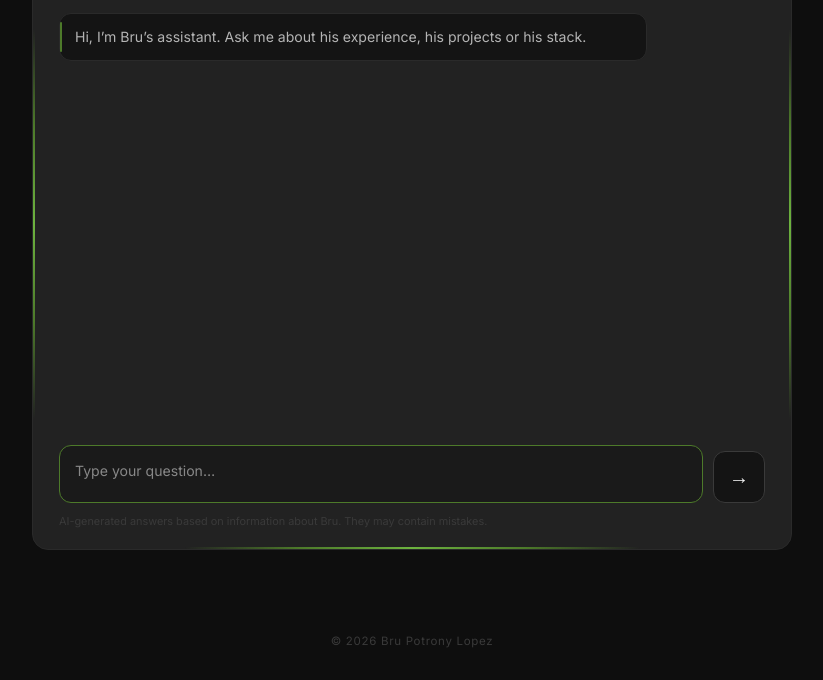
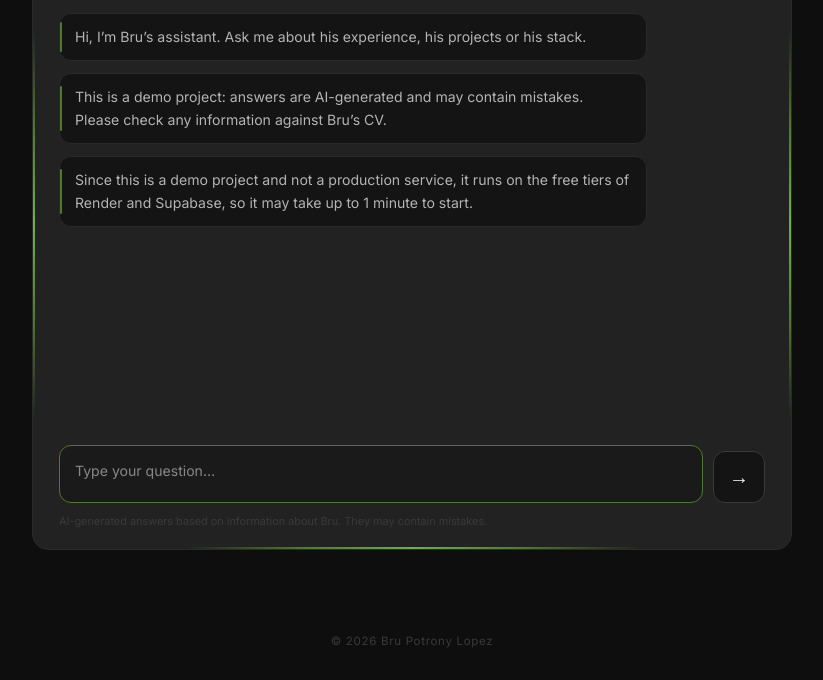
Before and after one commit to BruPotrony/LandingPage, a plain HTML site: page ask-bru.html in a window 1280 px wide. Shown: the part 186-866 px from the top of the page, without its empty margins (228-1051 px from the left). Drawn offline with Linux system fonts and the light colour scheme; no server answers.

Commit message:
health endpoint now wakes supabase and ask bru shows cold start and demo project notices

```diff
--- a/ask-bru.html
+++ b/ask-bru.html
@@ -47,6 +47,11 @@
               <p data-i18n="chatWelcome">Hola, soy el asistente de Bru. Pregúntame por su experiencia, sus proyectos o su stack.</p>
             </div>
           </article>
+          <article class="msg msg-bot">
+            <div class="msg-body">
+              <p data-i18n="chatDemo">Esto es un proyecto de prueba: las respuestas las genera una IA y pueden contener errores. Contrasta cualquier dato con el CV de Bru.</p>
+            </div>
+          </article>
         </div>
 
         <form class="chat-form" data-form>
--- a/js/ask-bru.js
+++ b/js/ask-bru.js
@@ -44,12 +44,31 @@
     statusText.textContent = t(key);
   };
 
+  const COLD_START_MS = 3000;
+  const RETRY_MS = 5000;
+  let coldStartShown = false;
+
+  const showColdStart = () => {
+    if (coldStartShown) return;
+    coldStartShown = true;
+    const { body } = addMessage('bot');
+    const p = el('p', '', t('chatColdStart'));
+    p.dataset.i18n = 'chatColdStart';
+    body.append(p);
+  };
+
   const checkHealth = async () => {
+    const slowTimer = setTimeout(showColdStart, COLD_START_MS);
     try {
       const res = await fetch(`${API_BASE}/health`, { method: 'GET' });
-      setStatus(res.ok ? 'online' : 'offline');
+      if (!res.ok) throw new Error(res.status);
+      setStatus('online');
     } catch {
       setStatus('offline');
+      showColdStart();
+      setTimeout(checkHealth, RETRY_MS);
+    } finally {
+      clearTimeout(slowTimer);
     }
   };
 
--- a/js/i18n.js
+++ b/js/i18n.js
@@ -45,6 +45,8 @@ const I18N = {
     chatErrBusy: 'El asistente está saturado ahora mismo. Prueba en unos segundos.',
     chatErrGeneric: 'Algo ha fallado al responder. Inténtalo de nuevo.',
     chatNote: 'Respuestas generadas por IA a partir de información sobre Bru. Pueden contener errores.',
+    chatDemo: 'Esto es un proyecto de prueba: las respuestas las genera una IA y pueden contener errores. Contrasta cualquier dato con el CV de Bru.',
+    chatColdStart: 'Como es un proyecto de prueba y no un caso real, uso los planes gratuitos de Render y Supabase, así que el servicio puede tardar hasta 1 minuto en arrancar.',
 
     p1a: 'Prueba de acceso para Footprint Mappa: una app que genera un PDF de reporte OCF (huella de carbono) con estadísticas y gráficos a partir de un CSV. Fui más allá del encargo y añadí scraping de la web del cliente para personalizar el informe con sus propios datos.',
     p1b: 'Implementé autenticación contra una base de datos en Xano, un chat de IA para explicar el reporte y un agente de IA (también sobre Xano) que genera recomendaciones para reducir la huella de carbono. Construí frontend y API por completo en una semana mediante vibe coding.',
@@ -107,6 +109,8 @@ const I18N = {
     chatErrBusy: 'L’assistent està saturat ara mateix. Prova-ho d’aquí uns segons.',
     chatErrGeneric: 'Alguna cosa ha fallat en respondre. Torna-ho a provar.',
     chatNote: 'Respostes generades amb IA a partir d’informació sobre en Bru. Poden contenir errors.',
+    chatDemo: 'Això és un projecte de prova: les respostes les genera una IA i poden contenir errors. Contrasta qualsevol dada amb el CV d’en Bru.',
+    chatColdStart: 'Com que és un projecte de prova i no un cas real, faig servir els plans gratuïts de Render i Supabase, així que el servei pot trigar fins a 1 minut a arrencar.',
 
     p1a: 'Prova d’accés per a Footprint Mappa: una app que genera un PDF d’informe OCF (petjada de carboni) amb estadístiques i gràfics a partir d’un CSV. Vaig anar més enllà de l’encàrrec i vaig afegir scraping del web del client per personalitzar l’informe amb les seves pròpies dades.',
     p1b: 'Vaig implementar autenticació contra una base de dades a Xano, un xat d’IA per explicar l’informe i un agent d’IA (també sobre Xano) que genera recomanacions per reduir la petjada de carboni. Vaig construir el frontend i l’API sencers en una setmana mitjançant vibe coding.',
@@ -169,6 +173,8 @@ const I18N = {
     chatErrBusy: 'The assistant is overloaded right now. Try again in a few seconds.',
     chatErrGeneric: 'Something went wrong while answering. Please try again.',
     chatNote: 'AI-generated answers based on information about Bru. They may contain mistakes.',
+    chatDemo: 'This is a demo project: answers are AI-generated and may contain mistakes. Please check any information against Bru’s CV.',
+    chatColdStart: 'Since this is a demo project and not a production service, it runs on the free tiers of Render and Supabase, so it may take up to 1 minute to start.',
 
     p1a: 'Technical test for Footprint Mappa: an app that turns a CSV into a carbon footprint (OCF) PDF report with statistics and charts. I went beyond the brief and added scraping of the client’s website to personalise the report with their own data.',
     p1b: 'I implemented authentication against a Xano database, an AI chat that explains the report and an AI agent (also on Xano) that generates recommendations to reduce the carbon footprint. I built the entire frontend and API in one week through vibe coding.',
```
Also changed, not shown: MEMORY.md (+2 -0 lines), 1 other file.
